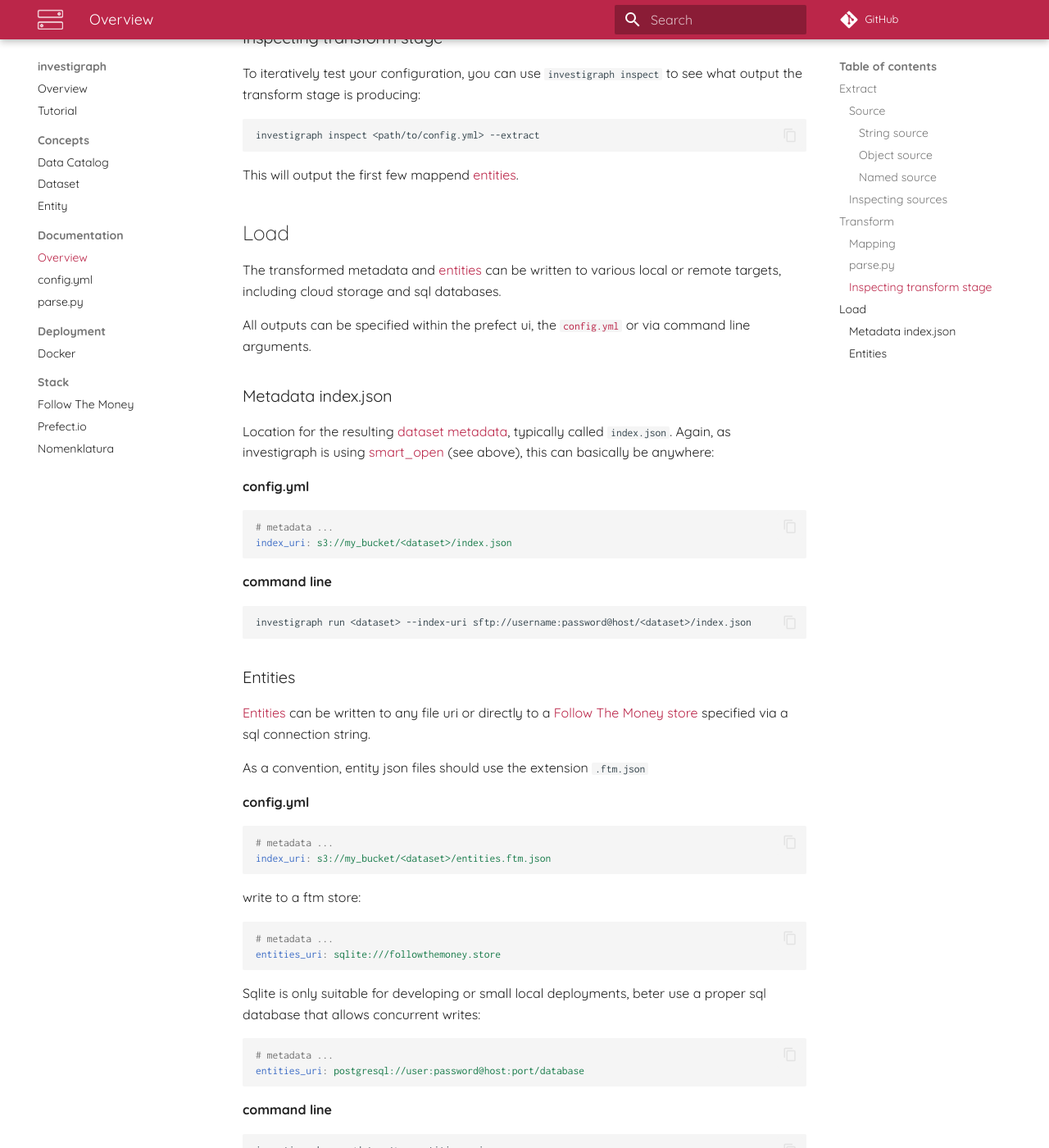
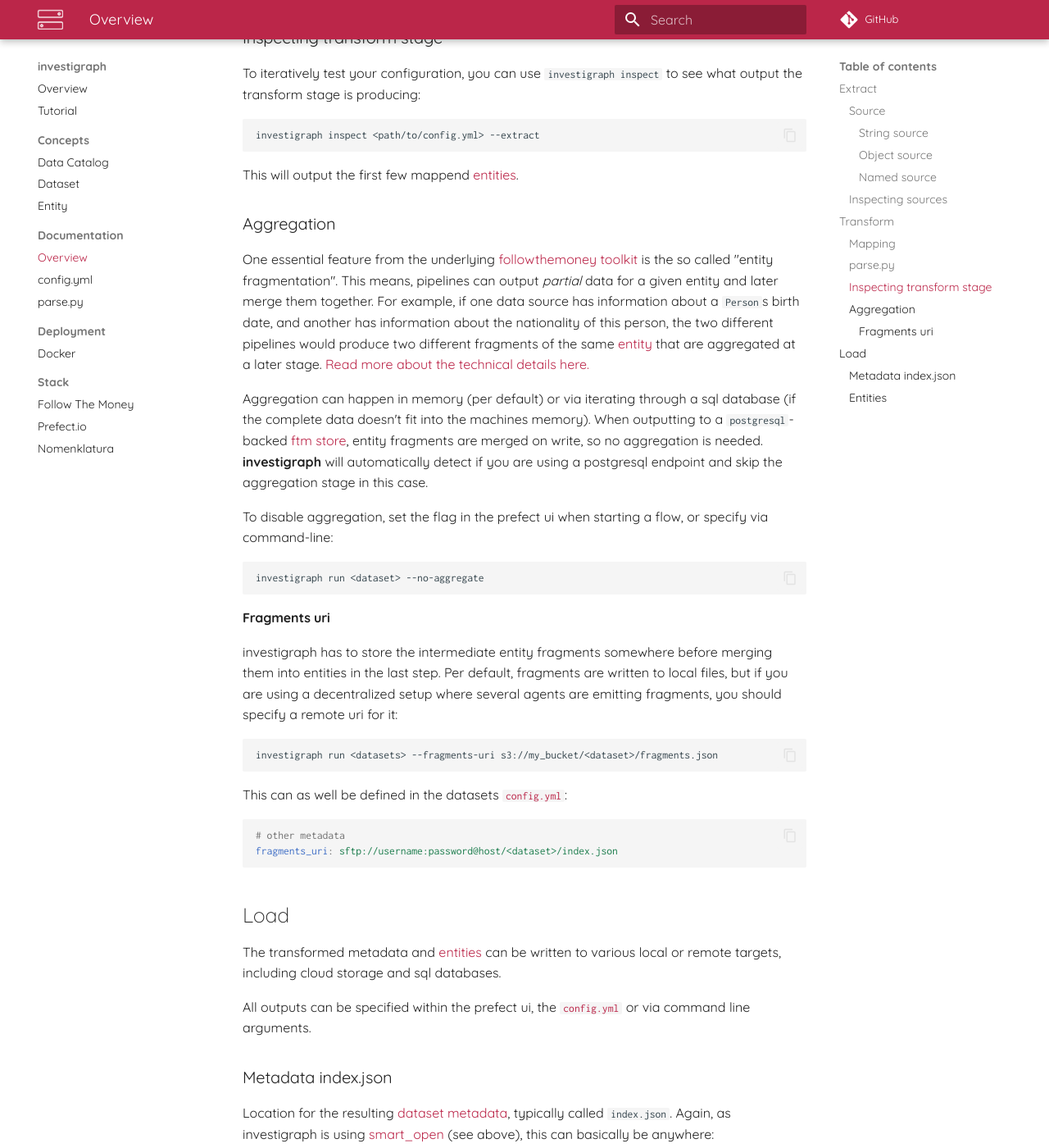
Before and after one commit to investigativedata/investigraph, an MkDocs documentation site: the page built from docs/reference/index.md, in a window 1280 px wide and 1400 px high, scrolled down 4856 px. Shown: the whole window at 82% size. Built offline with MkDocs 1.6.1 and Material for MkDocs 9.7.7, drawn with Linux system fonts in a browser that asks for light colours; comment, search, counter and statistics services are not loaded.

Commit message:
📝 (reference) add section about fragmentation / aggregation

````diff
--- a/docs/reference/index.md
+++ b/docs/reference/index.md
@@ -193,6 +193,28 @@
 
 This will output the first few mappend [entities](../concepts/entity/).
 
+### Aggregation
+
+One essential feature from the underlying [followthemoney toolkit](../stack/followthemoney/) is the so called "entity fragmentation". This means, pipelines can output *partial* data for a given entity and later merge them together. For example, if one data source has information about a `Person`s birth date, and another has information about the nationality of this person, the two different pipelines would produce two different fragments of the same [entity](../concepts/entity/) that are aggregated at a later stage. [Read more about the technical details here.](https://followthemoney.tech/docs/fragments/)
+
+Aggregation can happen in memory (per default) or via iterating through a sql database (if the complete data doesn't fit into the machines memory). When outputting to a `postgresql`-backed [ftm store](https://github.com/alephdata/followthemoney-store), entity fragments are merged on write, so no aggregation is needed. **investigraph** will automatically detect if you are using a postgresql endpoint and skip the aggregation stage in this case.
+
+To disable aggregation, set the flag in the prefect ui when starting a flow, or specify via command-line:
+
+    investigraph run <dataset> --no-aggregate
+
+#### Fragments uri
+
+investigraph has to store the intermediate entity fragments somewhere before merging them into entities in the last step. Per default, fragments are written to local files, but if you are using a decentralized setup where several agents are emitting fragments, you should specify a remote uri for it:
+
+    investigraph run <datasets> --fragments-uri s3://my_bucket/<dataset>/fragments.json
+
+This can as well be defined in the datasets [`config.yml`](./config/):
+
+```yaml
+# other metadata
+fragments_uri: sftp://username:password@host/<dataset>/index.json
+```
 
 ## Load
 
````
Also changed, not shown: other parts of docs/reference/index.md (+1 -1 lines).
